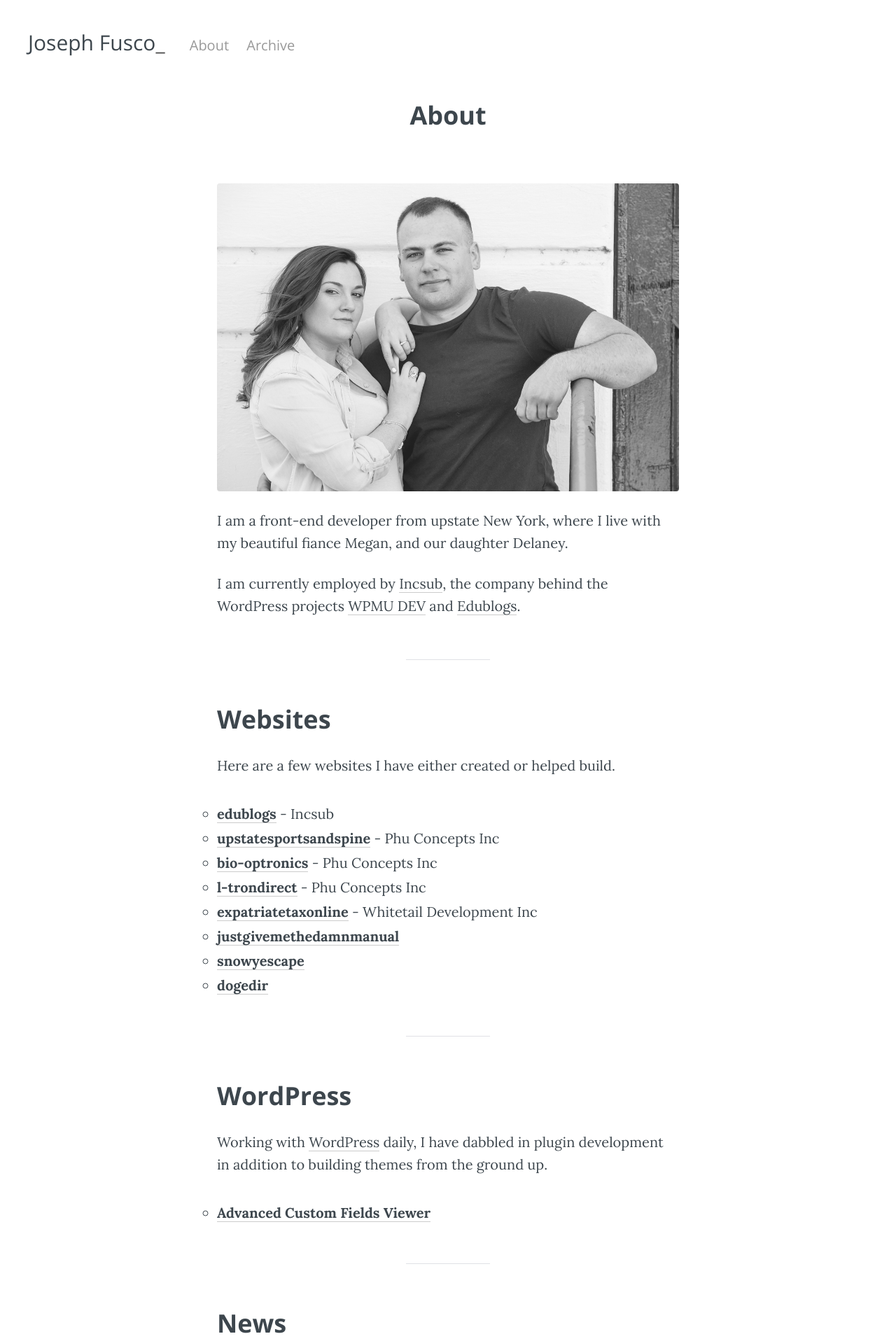
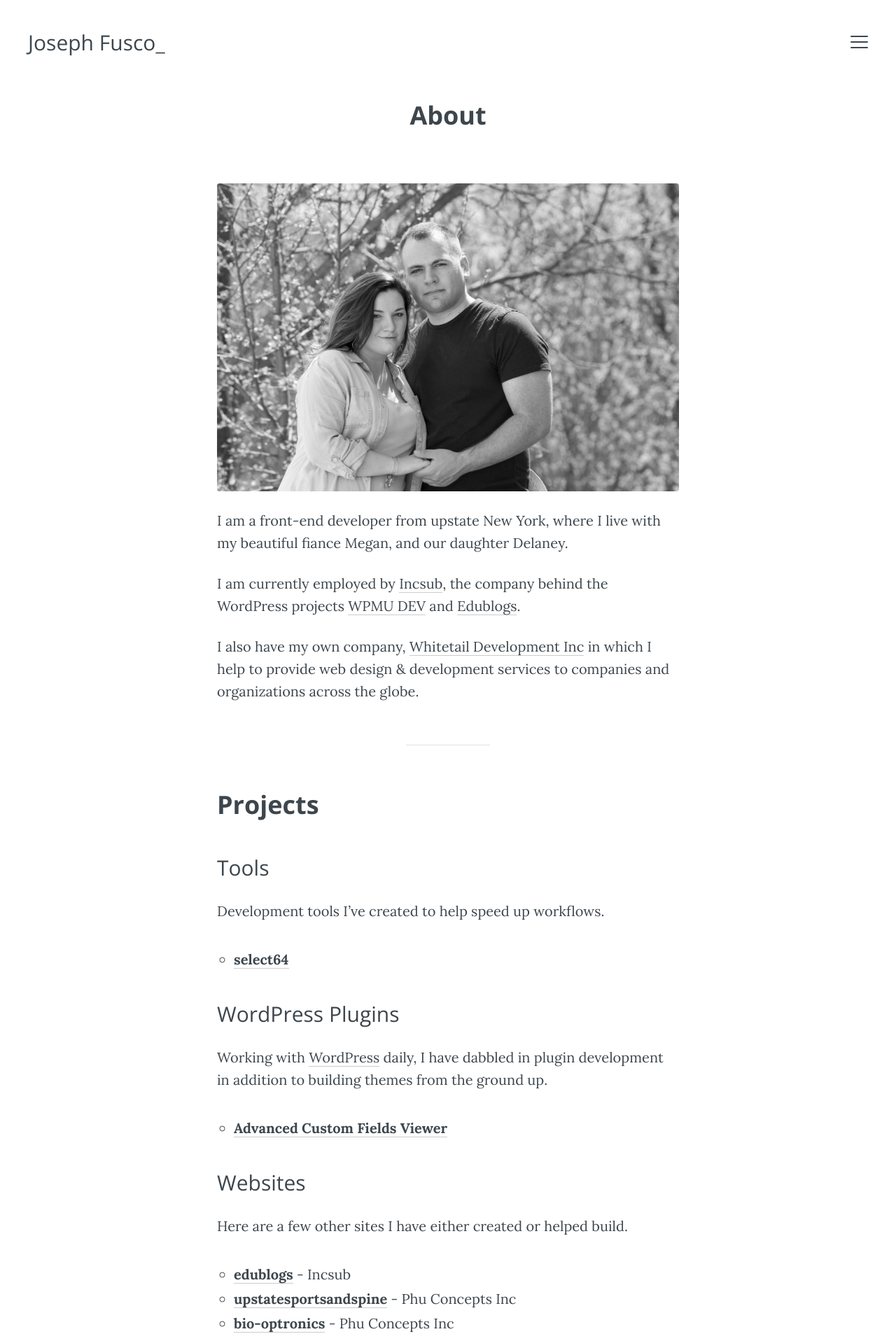
Before and after one commit to josephfusco/josephfusco.github.io, a Jekyll site: the page built from about.md, in a window 1280 px wide. Shown: the top 1916 px of the page at 70% size. Built offline with Jekyll 4.4.1, drawn with Linux system fonts in a browser that asks for light colours; some web fonts are replaced; Markdown is read by kramdown in place of the engine named in the settings.

Commit message:
update projects and about image

```diff
--- a/_layouts/default.html
+++ b/_layouts/default.html
@@ -63,11 +63,6 @@
       <header>
         <div class="h-wrap">
           <h1 class="title"><a href="{{ site.baseurl | split:'/' | join:'/' | append:'/'  }}" title="Back to Homepage">{{ site.name }}<span class="cursor blinking">_</span></a></h1>
-          <ul>
-          {% for page in site.pages_list %}
-            <li><a href="{{ page[1]  }}">{{ page[0] }}</a></li>
-          {% endfor %}
-          </ul>
           <a class="menu-icon" title="Open Bio"><span class="lines"></span></a>
         </div>
       </header>
--- a/_scss/base/_variables.scss
+++ b/_scss/base/_variables.scss
@@ -1,6 +1,6 @@
 // Colors
 //
-$main-color:       	#4D11FF;
+$main-color:       	#6d6be0; //#4D11FF;
 
 $bg-color:          white;
 
--- a/_scss/pages/_posts.scss
+++ b/_scss/pages/_posts.scss
@@ -68,6 +68,7 @@
   ul,
   ol {
     margin: $spacing-m 0;
+    padding-left: 1.2em;
     li {
       margin-bottom: $spacing-xs;
     }
--- a/_scss/partials/_header.scss
+++ b/_scss/partials/_header.scss
@@ -50,9 +50,6 @@ header {
 
     }
 
-    @media (max-width: 800px){
-      display: none;
-    }
   }
 
   .close {
@@ -97,9 +94,7 @@ header {
   right: 0;
   cursor: pointer;
   z-index: 200;
-  @media (min-width: 801px){
-    display: none;
-  }
+
   &:hover {
     @include opacity(1);
   }
--- a/about.md
+++ b/about.md
@@ -3,17 +3,33 @@ layout: page
 title: About
 ---
 
-<img src="{{ site.baseurl }}/assets/img/megan-joseph.jpg">
+<img src="{{ site.baseurl }}/assets/img/megan-joseph-2.jpg">
 
 I am a front-end developer from upstate New York, where I live with my beautiful fiance Megan, and our daughter Delaney.
 
 I am currently employed by [Incsub](http://incsub.com), the company behind the WordPress projects [WPMU DEV](http://premium.wpmudev.org) and [Edublogs](http://edublogs.org).
 
+I also have my own company, [Whitetail Development Inc](http://whitetail.io) in which I help to provide web design & development services to companies and organizations across the globe.
+
 -----
 
-## Websites
+## Projects
 
-Here are a few websites I have either created or helped build.
+### Tools
+
+Development tools I've created to help speed up workflows.
+
++ **[select64](http://select64.josephfus.co)**
+
+### WordPress Plugins
+
+Working with [WordPress](http://wordpress.org) daily, I have dabbled in plugin development in addition to building themes from the ground up.
+
++ **[Advanced Custom Fields Viewer](https://wordpress.org/plugins/advanced-custom-fields-viewer/)**
+
+### Websites
+
+Here are a few other sites I have either created or helped build.
 
 + **[edublogs](http://edublogs.org)** - Incsub
 + **[upstatesportsandspine](http://upstatesportsandspine.com)** - Phu Concepts Inc
@@ -23,14 +39,6 @@ Here are a few websites I have either created or helped build.
 + **[justgivemethedamnmanual](http://justgivemethedamnmanual.com)**
 + **[snowyescape](http://snowyescape.com)**
 + **[dogedir](http://dogedir.com)**
-
------
-
-## WordPress
-
-Working with [WordPress](http://wordpress.org) daily, I have dabbled in plugin development in addition to building themes from the ground up.
-
-+ **[Advanced Custom Fields Viewer](https://wordpress.org/plugins/advanced-custom-fields-viewer/)**
 
 -----
 
```
Also changed, not shown: assets/img/megan-joseph-2.jpg (added).
